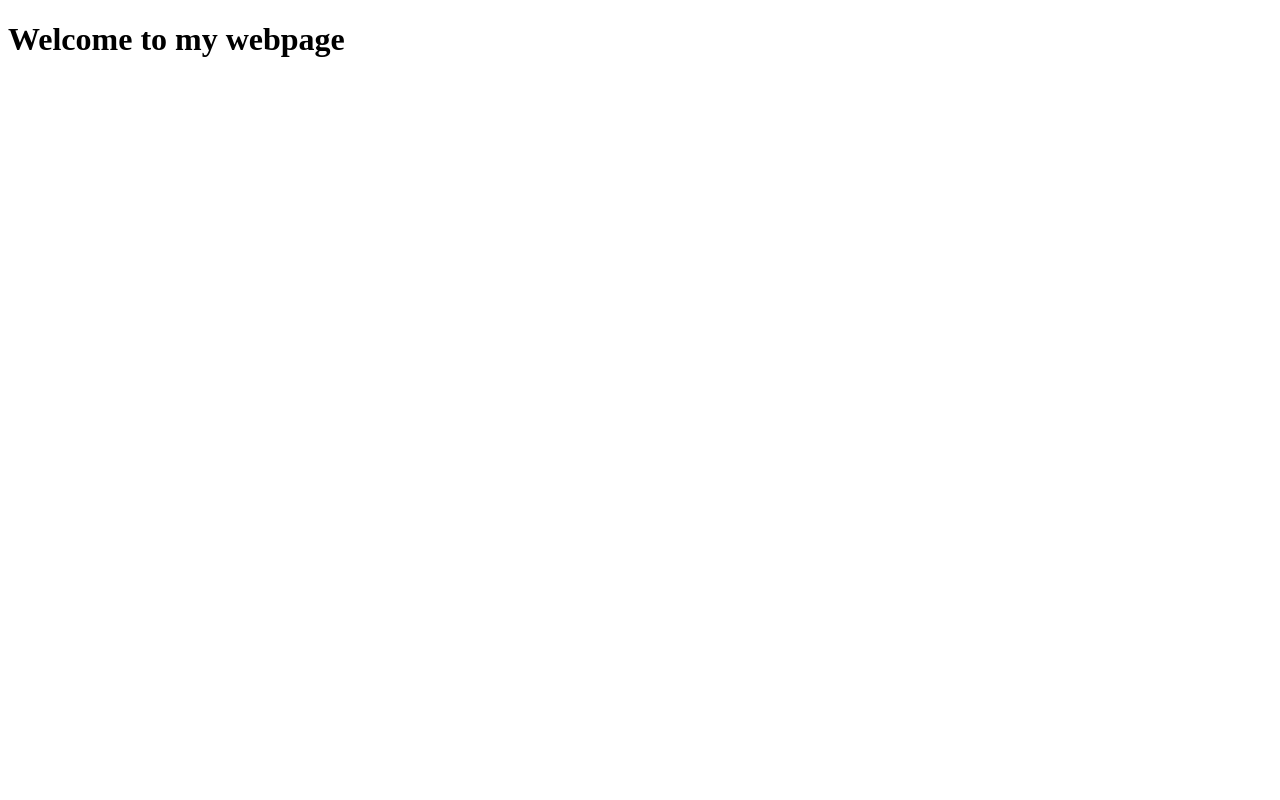
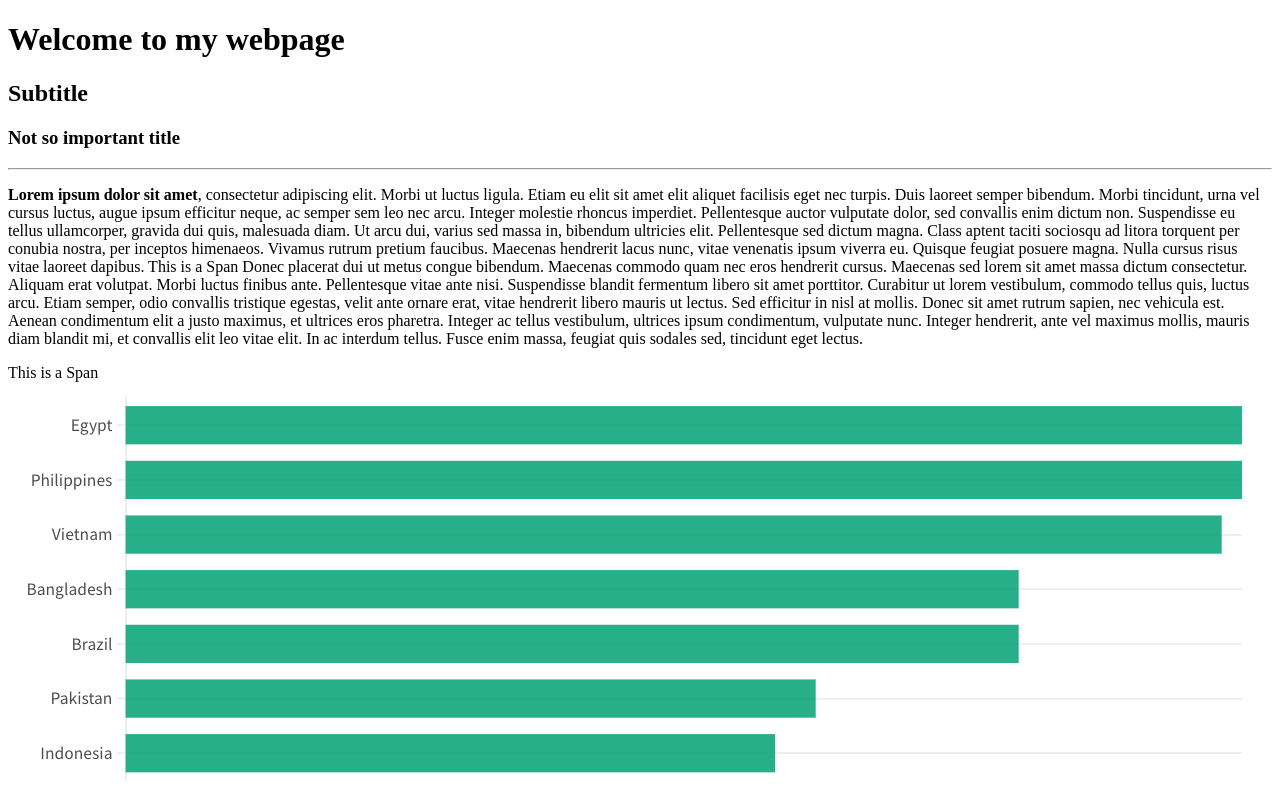
Before and after one commit to dataviz-supsi/2023, a plain HTML site: page example/basic/index.html in a window 1280 px wide. Drawn offline with Linux system fonts and the light colour scheme.

Commit message:
add a few elements

```diff
--- a/example/basic/index.html
+++ b/example/basic/index.html
@@ -8,7 +8,24 @@
   </head>
   <body>
     <main>
-        <h1>Welcome to my webpage</h1>
+      <h1>Welcome to my webpage</h1>
+      <h2>Subtitle</h2>
+      <h3>Not so important title</h3>
+
+      <hr>
+
+      <p>
+        <strong>Lorem ipsum dolor sit amet</strong>, consectetur adipiscing elit. Morbi ut luctus ligula. Etiam eu elit sit amet elit aliquet facilisis eget nec turpis. Duis laoreet semper bibendum. Morbi tincidunt, urna vel cursus luctus, augue ipsum efficitur neque, ac semper sem leo nec arcu. Integer molestie rhoncus imperdiet. Pellentesque auctor vulputate dolor, sed convallis enim dictum non. Suspendisse eu tellus ullamcorper, gravida dui quis, malesuada diam. Ut arcu dui, varius sed massa in, bibendum ultricies elit. Pellentesque sed dictum magna. Class aptent taciti sociosqu ad litora torquent per conubia nostra, per inceptos himenaeos. Vivamus rutrum pretium faucibus. Maecenas hendrerit lacus nunc, vitae venenatis ipsum viverra eu. Quisque feugiat posuere magna. Nulla cursus risus vitae laoreet dapibus.
+
+        <span>This is a Span</span>
+
+        Donec placerat dui ut metus congue bibendum. Maecenas commodo quam nec eros hendrerit cursus. Maecenas sed lorem sit amet massa dictum consectetur. Aliquam erat volutpat. Morbi luctus finibus ante. Pellentesque vitae ante nisi. Suspendisse blandit fermentum libero sit amet porttitor. Curabitur ut lorem vestibulum, commodo tellus quis, luctus arcu. Etiam semper, odio convallis tristique egestas, velit ante ornare erat, vitae hendrerit libero mauris ut lectus. Sed efficitur in nisl at mollis. Donec sit amet rutrum sapien, nec vehicula est. Aenean condimentum elit a justo maximus, et ultrices eros pharetra. Integer ac tellus vestibulum, ultrices ipsum condimentum, vulputate nunc. Integer hendrerit, ante vel maximus mollis, mauris diam blandit mi, et convallis elit leo vitae elit. In ac interdum tellus. Fusce enim massa, feugiat quis sodales sed, tincidunt eget lectus.
+      </p>
+
+      <span>This is a Span</span>
+
+      <img src="dataviz.png"/>
+
     </main>
   </body>
 </html>
```
Also changed, not shown: example/basic/dataviz.png (added).
